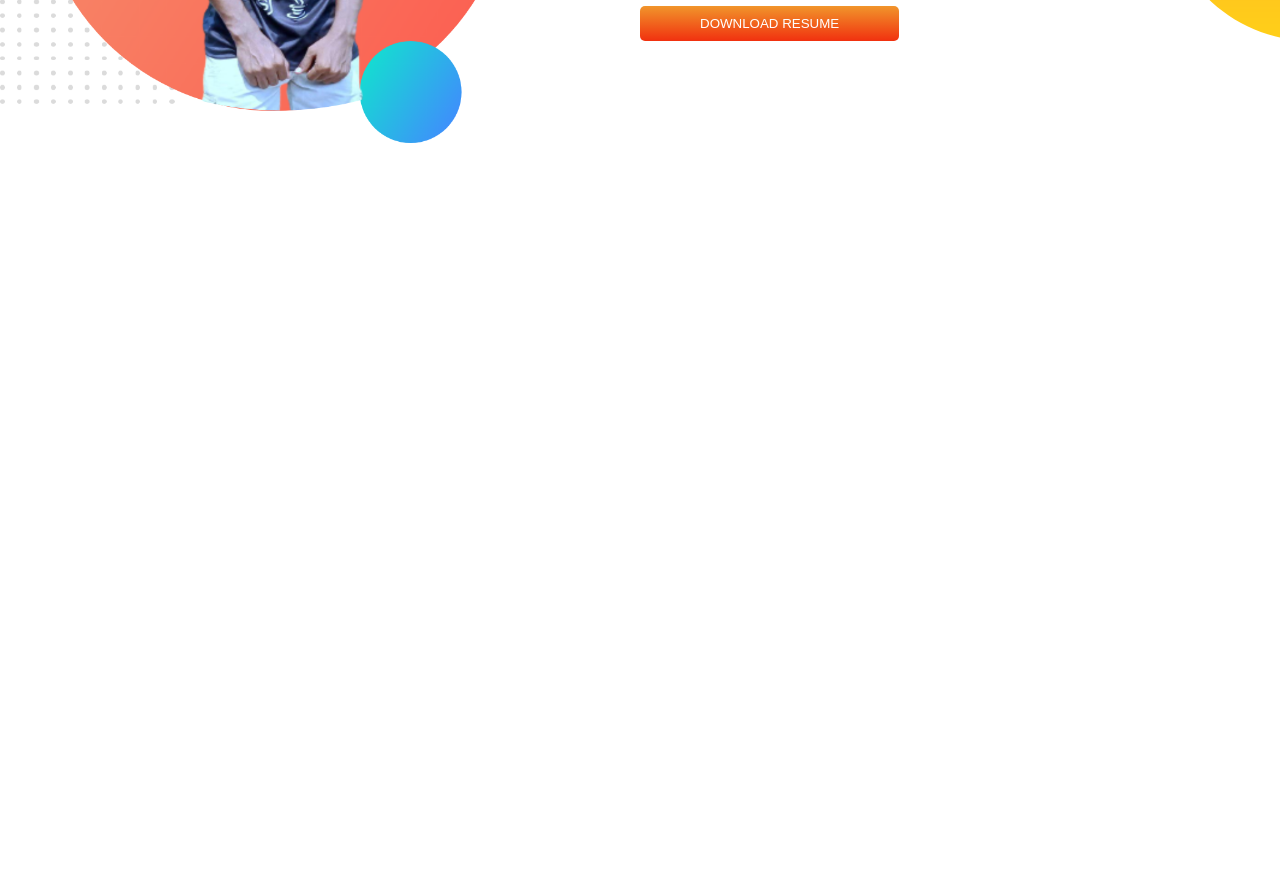
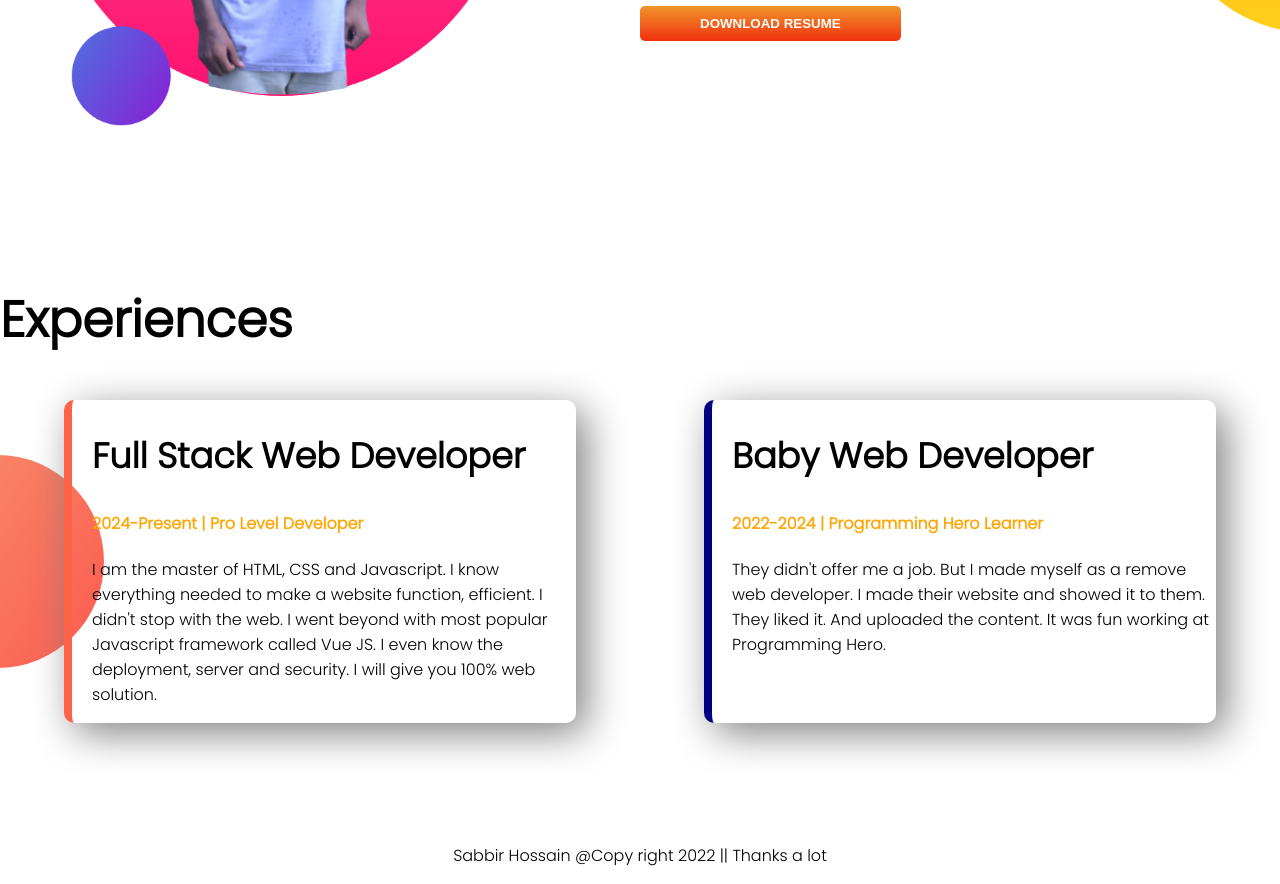
Before and after one commit to sabbirhossaindev/sabbir-portfolio, a plain HTML site: page index.html in a window 1280 px wide. Shown: the part 1042-1926 px from the top of the page. Before the commit the page ends 1342 px from the top, so only its background shows below. Drawn offline with Linux system fonts and the light colour scheme.

Commit message:
awasome portfolio

```diff
--- a/index.html
+++ b/index.html
@@ -21,7 +21,7 @@
             <h3>Build Climber and Train Stopper</h3>
             Assalamu-alaykum I'm Sabbir Hossain CEO & Founder of Sabbir-IT. I am currently studying for a Diploma in Engineering of Computer Science. My campus name is Habiganj polytechnic Institute. I am a programmer,
             web developer.</p>
-            <button class="btn-hire-me"><a href="#">HIRE ME</a></button>
+            <button class="btn-hire-me"><a href="http://sabbir-it.netlify.app/">HIRE ME</a></button>
         </div>
         <div class="half-width">
             <img src="images/my-bg (1).png" alt="">
@@ -30,15 +30,33 @@
 
     <section class="secend-section">
         <div class="half-width-two">
-            <img src="images/my-bg (1).png" alt="">
+            <img src="images/my-bg2.png" alt="">
         </div>
         <div class="half-width-two">
             <h1>Dream Big</h1>
             <h3>Became a web developer</h3>
             <p>I started learning the program only 1'5 year's ago. Before that I had a great interest in the program. After much thought, I took up the subject of programming. I have taken the basic concept of Html, Html-5, Css, Css3, Bootstrap, Python, c#, c++, Dart, Flutter & JavaScript. So far I have worked on 30+ projects. Notable among them are HOT-GADETS, PANDA, Birthday-Wish, MY_PROJECT, www.sabbirIT.com, Happy New Year Etc.</p>
-            <button class="btn-two"><a href="#">DOWNLOAD RESUME</a></button>
+            <button class="btn-two"><a href="https://github.com/sabbirvai">DOWNLOAD RESUME</a></button>
+        </div>
+    </section>
+
+    <section class="thrd-section">
+        <h1>Experiences</h1>
+        <div class="thrd-section-father">
+            <div id="full-stack-developer" class="half-width-three">
+                <h2>Full Stack Web Developer</h2>
+                <h4><span>2024-Present | Pro Level Developer</span></h4>
+                <p>I am the master of HTML, CSS and Javascript. I know everything needed to make a website function, efficient. I didn't stop with the web. I went beyond with most popular Javascript framework called Vue JS. I even know the deployment, server and security. I will give you 100% web solution.</p>
+            </div>
+            <div id="wev-devloper" class="half-width-three">
+                <h2>Baby Web Developer</h2>
+                <h4><span>2022-2024 | Programming Hero Learner</span></h4>
+                <p>They didn't offer me a job. But I made myself as a remove web developer. I made their website and showed it to them. They liked it. And uploaded the content. It was fun working at Programming Hero.</p>
+            </div>
         </div>
     </section>
 </body>
-
+ <footer>
+    <p>Sabbir Hossain @Copy right 2022 || Thanks a lot</p>
+ </footer>
 </html>
--- a/style.css
+++ b/style.css
@@ -5,6 +5,9 @@ body {
 
 h1 {
     font-size: 50px;
+}
+h2{
+    font-size: 35px;
 }
 p{
     align-items: justify;
@@ -24,8 +27,8 @@ p{
 .half-width img {
     width: 95%;
 }
-.orange-color {
-    color: orange;
+span {
+    color: #ffa500;
 }
 
 .btn-hire-me{
@@ -63,5 +66,34 @@ p{
 .btn-two a{
     text-decoration: none;
     color: #fff;
-    font-weight: 500;
+    font-weight: 700;
 }
+
+/* therd SECTION START */
+.thrd-section-father{
+    display: flex;
+    background-image: url(images/exp-bg.png);
+    background-repeat: no-repeat;
+    background-position: left;
+}
+.half-width-three{
+    width: 40%;
+    margin-left: 5%;
+    margin-right: 5%;
+    border-radius: 10px;
+    padding-left: 20px;
+    box-shadow: 10px 10px 40px gray;
+}
+#full-stack-developer{
+    border-left: 8px solid tomato;
+}
+#wev-devloper{
+    border-left: 8px solid navy;
+}
+
+/*footer START */
+
+footer p{
+    margin-top: 120px;
+    text-align: center;
+}
```
